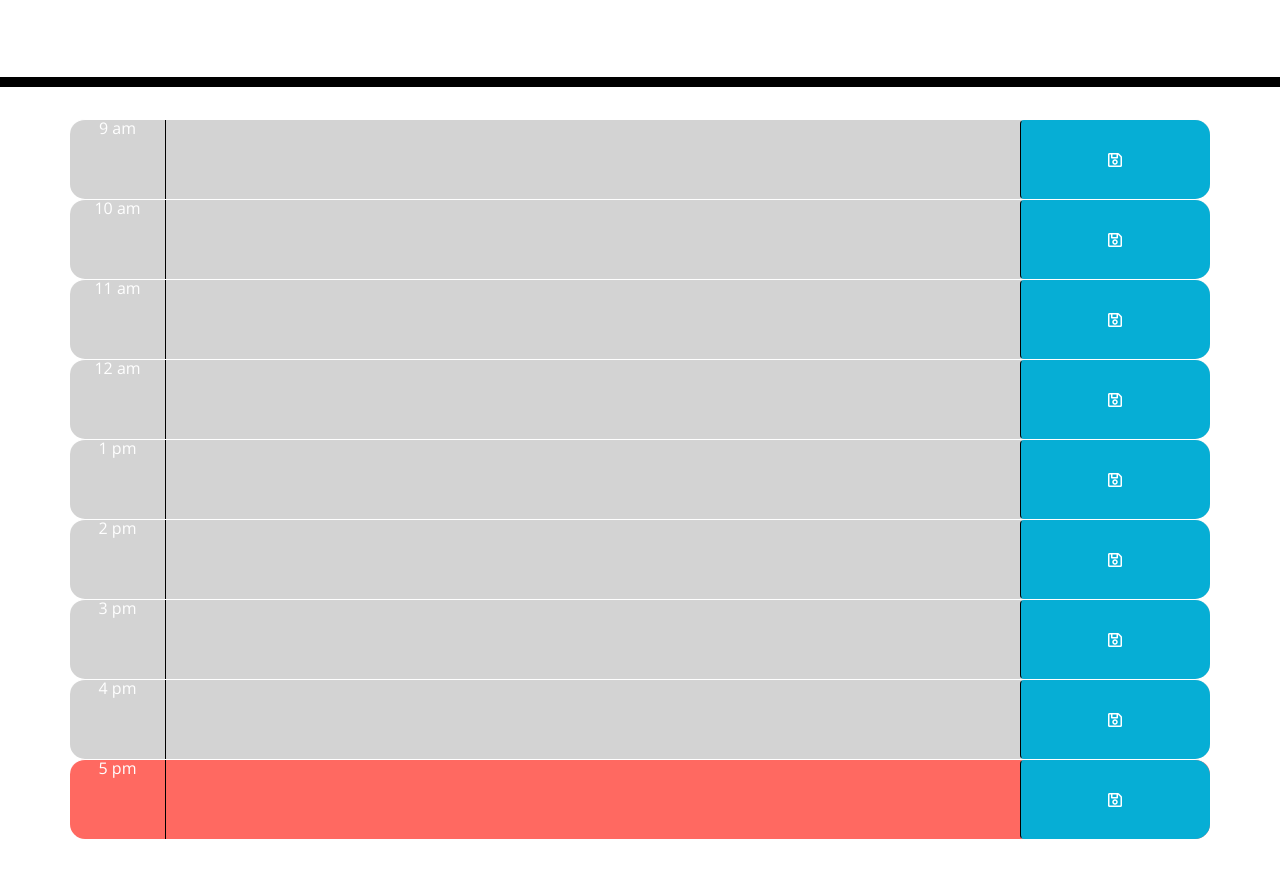
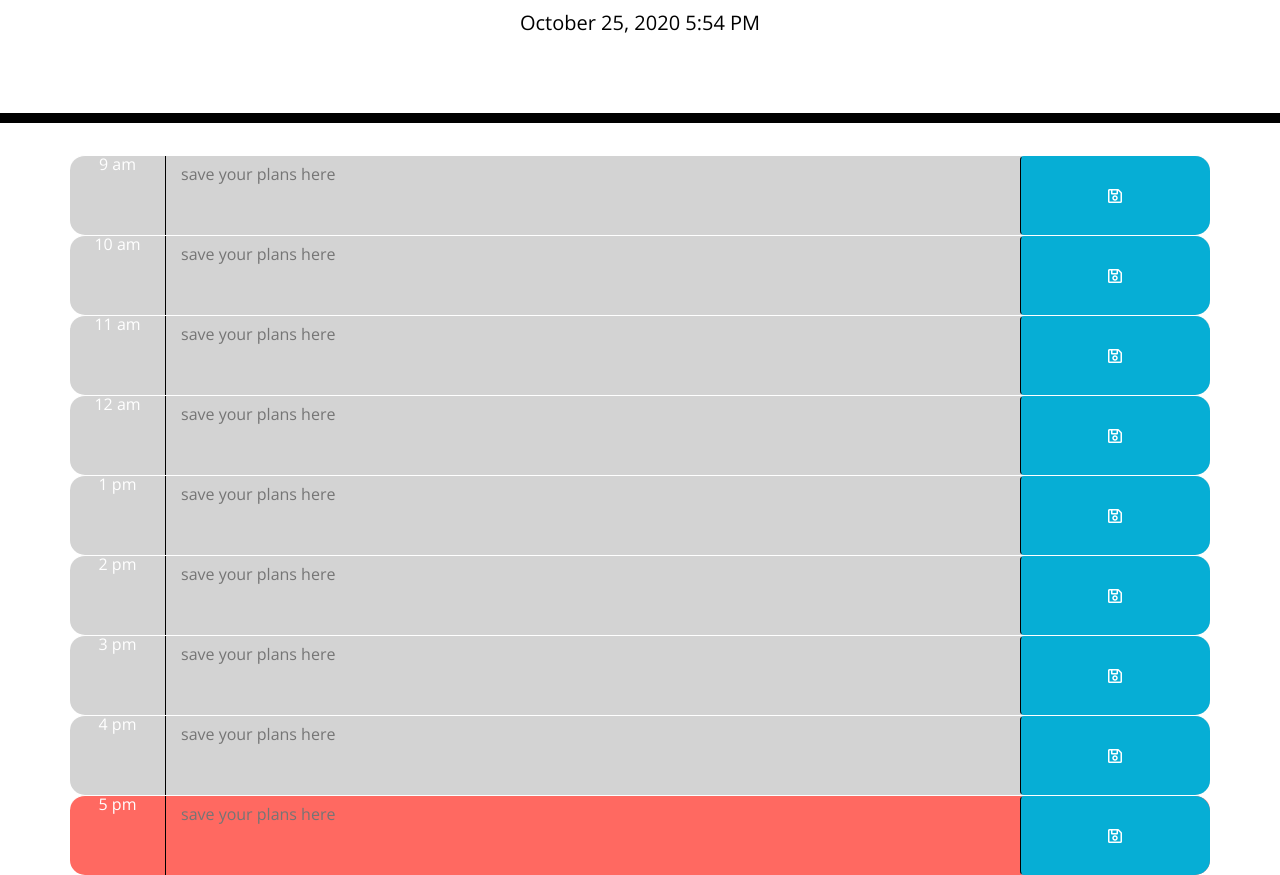
Before and after one commit to enevarez-ops/dayPlanner, a plain HTML site: page index.html in a window 1280 px wide. Shown: the part 181-1056 px from the top of the page. Before the commit the page ends 1020 px from the top, so only its background shows below. Drawn offline with nearby package versions, Linux system fonts and the light colour scheme.

Commit message:
added current time to page

```diff
--- a/index.html
+++ b/index.html
@@ -24,7 +24,7 @@
       <div id="hour-9" class="row time-block">
 
         <div class="col-md-1" class="hour">9 am</div>
-        <textarea name="text" class="col-md-9 saveText" placeholder="Text Input">
+        <textarea name="text" class="col-md-9 saveText" placeholder="save your plans here">
       </textarea>
         <button type="button" class="col-md-2 btn save-button" ><i class="far fa-save"></i></button>
 
@@ -32,7 +32,7 @@
       <div id="hour-10" class="row time-block">
 
         <div class="col-md-1" class="hour">10 am</div>
-        <textarea name="text" class="col-md-9 saveText" placeholder="Text Input">
+        <textarea name="text" class="col-md-9 saveText" placeholder="save your plans here">
       </textarea>
         <button type="button" class="col-md-2 btn save-button"><i class="far fa-save"></i></button>
 
@@ -40,7 +40,7 @@
       <div id="hour-11" class="row time-block">
 
         <div class="col-md-1" class="hour">11 am</div>
-        <textarea name="text" class="col-md-9 saveText" placeholder="Text Input">
+        <textarea name="text" class="col-md-9 saveText" placeholder="save your plans here">
       </textarea>
         <button type="button" class="col-md-2 btn save-button"><i class="far fa-save"></i></button>
 
@@ -48,7 +48,7 @@
       <div id="hour-12" class="row time-block">
 
         <div class="col-md-1" class="hour">12 am</div>
-        <textarea name="text" class="col-md-9 saveText" placeholder="Text Input">
+        <textarea name="text" class="col-md-9 saveText" placeholder="save your plans here">
       </textarea>
         <button type="button" class="col-md-2 btn save-button"><i class="far fa-save"></i></button>
 
@@ -56,7 +56,7 @@
       <div id="hour-13" class="row time-block">
 
         <div class="col-md-1" class="hour">1 pm</div>
-        <textarea name="text" class="col-md-9 saveText" placeholder="Text Input">
+        <textarea name="text" class="col-md-9 saveText" placeholder="save your plans here">
       </textarea>
         <button type="button" class="col-md-2 btn save-button"><i class="far fa-save"></i></button>
 
@@ -64,7 +64,7 @@
       <div id="hour-14" class="row time-block">
 
         <div class="col-md-1" class="hour">2 pm</div>
-        <textarea name="text" class="col-md-9 saveText" placeholder="Text Input">
+        <textarea name="text" class="col-md-9 saveText" placeholder="save your plans here">
       </textarea>
         <button type="button" class="col-md-2 btn save-button"><i class="far fa-save"></i></button>
 
@@ -72,7 +72,7 @@
       <div id="hour-15" class="row time-block">
 
         <div class="col-md-1" class="hour">3 pm</div>
-        <textarea name="text" class="col-md-9 saveText" placeholder="Text Input">
+        <textarea name="text" class="col-md-9 saveText" placeholder="save your plans here">
       </textarea>
         <button type="button" class="col-md-2 btn save-button"><i class="far fa-save"></i></button>
 
@@ -80,7 +80,7 @@
       <div id="hour-16" class="row time-block">
 
         <div class="col-md-1" class="hour">4 pm</div>
-        <textarea name="text" class="col-md-9 saveText" placeholder="Text Input">
+        <textarea name="text" class="col-md-9 saveText" placeholder="save your plans here">
       </textarea>
         <button type="button" class="col-md-2 btn save-button"><i class="far fa-save"></i></button>
 
@@ -88,7 +88,7 @@
       <div id="hour-17" class="row time-block">
 
         <div class="col-md-1" class="hour">5 pm</div>
-        <textarea name="text" class="col-md-9 saveText" placeholder="Text Input">
+        <textarea name="text" class="col-md-9 saveText" placeholder="save your plans here">
       </textarea>
         <button type="button" class="col-md-2 btn save-button"><i class="far fa-save"></i></button>
 
--- a/script.js
+++ b/script.js
@@ -23,4 +23,18 @@ $(document).ready(function () {
   }
 
   hourClock();
+
+  var timeUpdate = setInterval(hourClock, 15000);
+
+  $("#hour-9 .saveText").val(localStorage.getItem("hour-9"));
+  $("#hour-10 .saveText").val(localStorage.getItem("hour-10"));
+  $("#hour-11 .saveText").val(localStorage.getItem("hour-11"));
+  $("#hour-12 .saveText").val(localStorage.getItem("hour-12"));
+  $("#hour-13 .saveText").val(localStorage.getItem("hour-13"));
+  $("#hour-14 .saveText").val(localStorage.getItem("hour-14"));
+  $("#hour-15 .saveText").val(localStorage.getItem("hour-15"));
+  $("#hour-16 .saveText").val(localStorage.getItem("hour-16"));
+  $("#hour-17 .saveText").val(localStorage.getItem("hour-17"));
+
+  $("#currentDay").text(moment().format("LLL"));
 });
```
